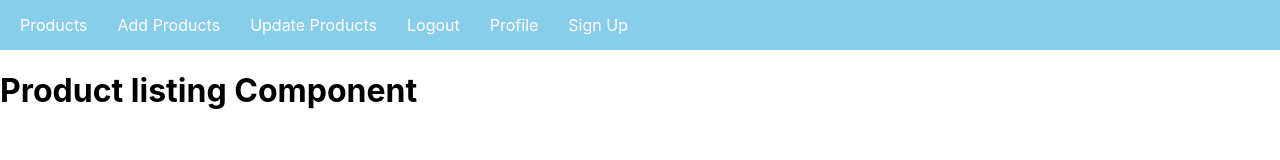
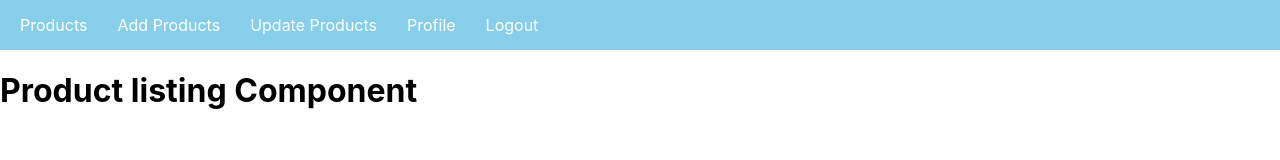
Before and after one commit to SiddharthSinghRawat01/E-DASHBORD, a React (Create React App) app in the folder frontend/: page / in a window 1280 px wide. Shown: the top 160 px of the page. Built offline with nearby package versions, Linux system fonts and the light colour scheme; sample sign-in values are in the browser's storage.

Commit message:
Logout/signUp

```diff
--- a/frontend/src/components/Nav.js
+++ b/frontend/src/components/Nav.js
@@ -1,16 +1,23 @@
 import React from 'react';
-import {Link} from 'react-router-dom';
+import {Link, useNavigate} from 'react-router-dom';
 
 const Nav = ()=>{
+        const auth = localStorage.getItem('user');
+        const navigate = useNavigate();
+
+        const logout = ()=>{
+            localStorage.clear();
+            navigate('/signup')
+        }
+
     return (
         <div>
             <ul className='nav-ul'>
                 <li><Link to="/">Products</Link></li>
                 <li><Link to="/add">Add Products</Link></li>
                 <li><Link to="/update">Update Products</Link></li>
-                <li><Link to="/logout">Logout</Link></li>
                 <li><Link to="/profile">Profile</Link></li>
-                <li><Link to="/signup">Sign Up</Link></li>
+                <li>{auth ?<Link onClick={logout} to="/signup">Logout</Link>: <Link to="/signup">Sign Up</Link>}</li>
             </ul>
         </div>
     )
```
